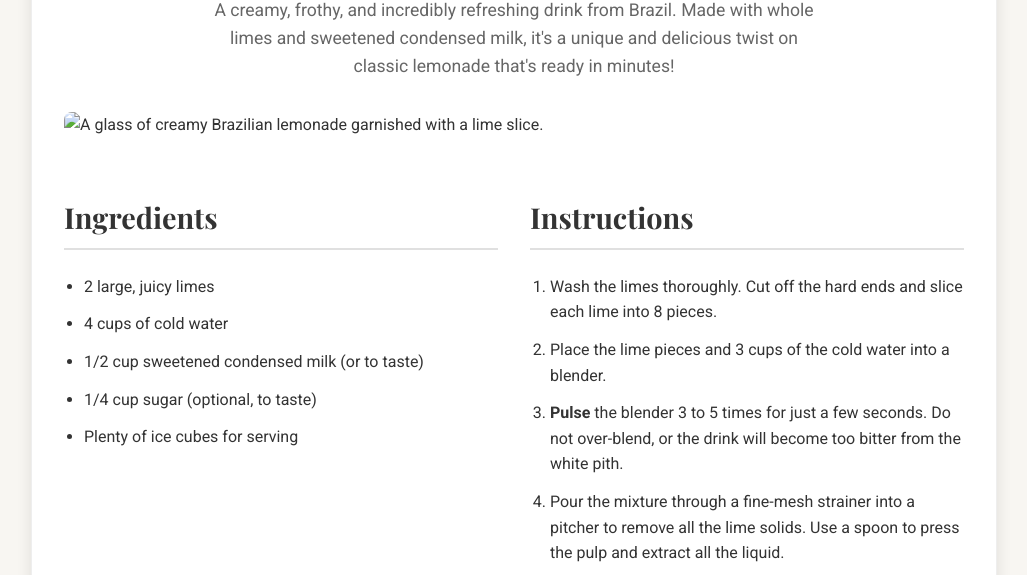
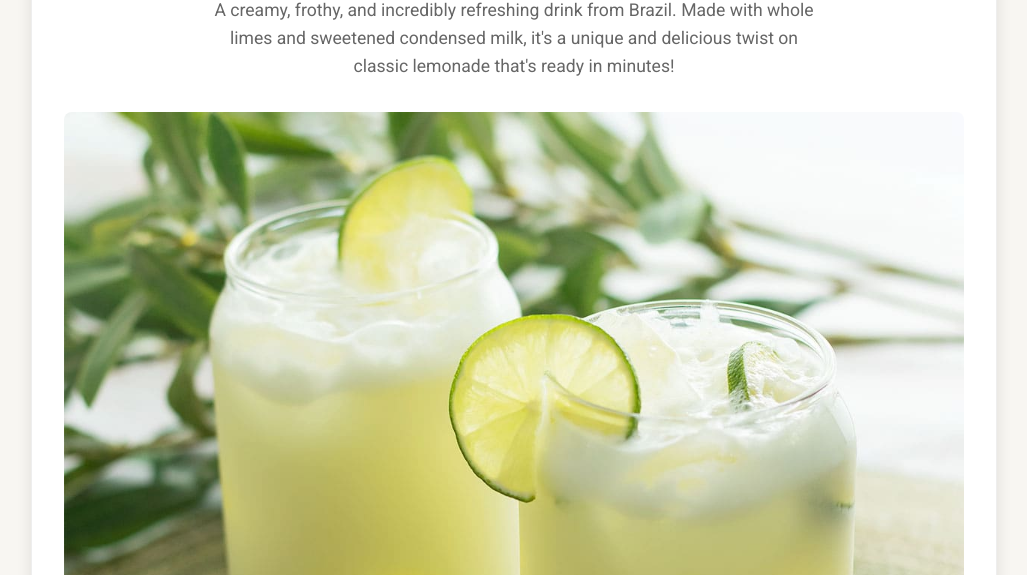
Before and after one commit to sourishteddy/my-recipe-page, a plain HTML site: page index.html in a window 1280 px wide. Shown: the part 184-759 px from the top of the page, without its empty margins (126-1153 px from the left). Drawn offline with nearby package versions, Linux system fonts and the light colour scheme.

Commit message:
mispelled file

```diff
--- a/index.html
+++ b/index.html
@@ -17,7 +17,7 @@
         <h1>Brazilian Lemonade (Limonada Suíça)</h1>
         <p class="description">A creamy, frothy, and incredibly refreshing drink from Brazil. Made with whole limes and sweetened condensed milk, it's a unique and delicious twist on classic lemonade that's ready in minutes!</p>
 
-        <img src="images/brazilian-lemonade.jpg" alt="A glass of creamy Brazilian lemonade garnished with a lime slice." class="recipe-image">
+        <img src="images/brazillian-lemonade.jpg" alt="Creamy Brazilian lemonade served in a clear glass with a lime slice on the rim, sitting on a wooden table with a bright and inviting atmosphere, evoking a sense of refreshment and summer enjoyment" class="recipe-image">
 
         <div class="recipe-details-container">
 
```
